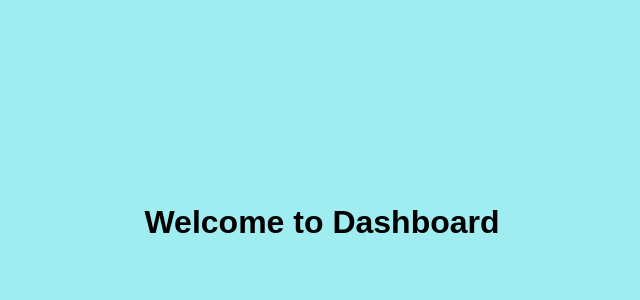
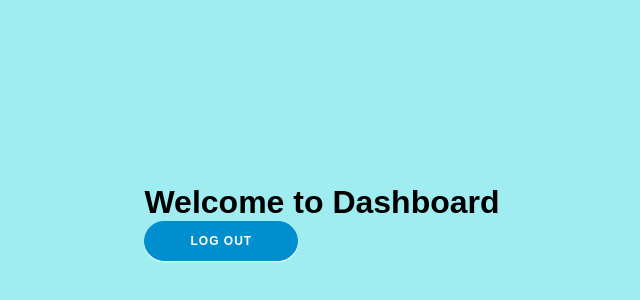
Before and after one commit to vaibhav-js/task-management, a React (Create React App) app in the folder frontend/: page /dashboard in a window 1280 px wide. Shown: the part 158-458 px from the top of the page, without its empty margins (318-958 px from the left). Built offline with nearby package versions, Linux system fonts and the light colour scheme; no server answers; sample sign-in values are in the browser's storage.

Commit message:
added Dashboard component

```diff
--- a/frontend/src/components/Dashboard.js
+++ b/frontend/src/components/Dashboard.js
@@ -1,9 +1,14 @@
 import React from 'react'
 
 function Dashboard() {
+  function handleLogout() {
+    localStorage.removeItem('token');
+    window.location.reload();
+  }
   return (
     <div>
         <h1>Welcome to Dashboard</h1>
+        <button onClick={handleLogout}>Log Out</button>
     </div>
   )
 }
```
